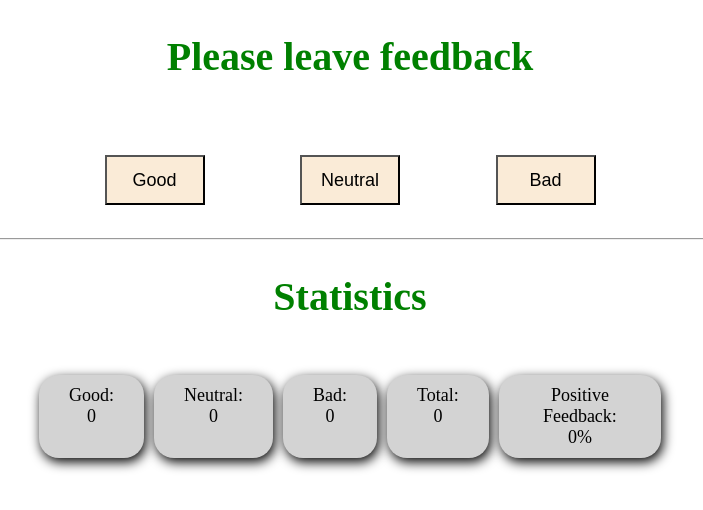
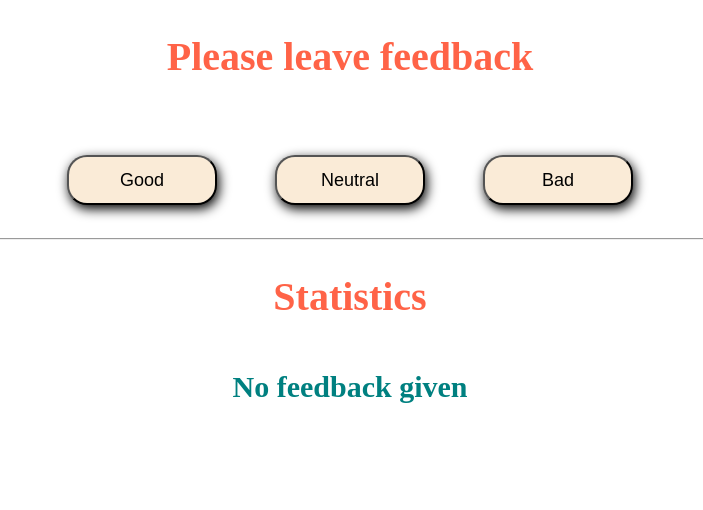
Before and after one commit to sepaev/goit-react-hw-02-feedback, a React (Create React App) app: page / in a window 1280 px wide. Shown: the top 510 px of the page, without its empty margins (290-993 px from the left). Built offline with nearby package versions, Linux system fonts and the light colour scheme.

Commit message:
task 4/4

```diff
--- a/src/components/Feedback/Feedback.jsx
+++ b/src/components/Feedback/Feedback.jsx
@@ -2,6 +2,7 @@ import { Component, Fragment } from "react";
 import FeedbackOptions from "./FeedbackOptions ";
 import Statistics from "./Statistics";
 import { Section } from "./Section";
+import { Notification } from "./Notification";
 
 export class Feedback extends Component {
   state = { good: 0, neutral: 0, bad: 0 };
@@ -28,7 +29,7 @@ export class Feedback extends Component {
 
   getStaticChildren = () => {
     const total = this.countTotalFeedback();
-    return (
+    return total ? (
       <Statistics
         good={this.state.good}
         neutral={this.state.neutral}
@@ -36,6 +37,8 @@ export class Feedback extends Component {
         total={total}
         positivePercentage={this.countPositiveFeedbackPercentage(total)}
       />
+    ) : (
+      <Notification message="No feedback given" />
     );
   };
 
--- a/src/components/Feedback/Feedback.styled.jsx
+++ b/src/components/Feedback/Feedback.styled.jsx
@@ -6,18 +6,25 @@ export const SectionStyled = styled.section`
   text-align: center;
 `;
 export const TitleH1 = styled.h1`
-  color: green;
+  color: tomato;
   font-size: 40px;
+  margin-bottom: 50px;
+`;
+export const TitleH2 = styled.h1`
+  color: teal;
+  font-size: 30px;
   margin-bottom: 50px;
 `;
 
 export const FeedbackButtonBtn = styled.button`
   background-color: antiquewhite;
   padding: 10px;
-  min-width: 100px;
+  min-width: 150px;
   height: 50px;
   font-size: 18px;
   margin: 20px;
+  border-radius: 20px;
+  filter: drop-shadow(2px 4px 6px black);
 `;
 
 export const ListDiv = styled.div`
@@ -29,8 +36,8 @@ export const ItemLi = styled.li`
   list-style: none;
   margin: 5px;
   background-color: lightgray;
-  border-radius: 20px;
-  filter: drop-shadow(2px 4px 6px black);
+  border: 2px solid grey;
+  min-width: 150px;
 `;
 export const ItemButtonLi = styled.li`
   list-style: none;
--- /dev/null
+++ b/src/components/Feedback/Notification.jsx
@@ -0,0 +1,9 @@
+import { SectionStyled, TitleH2 } from "./Feedback.styled";
+
+export const Notification = ({ message }) => {
+  return (
+    <SectionStyled>
+      <TitleH2>{message}</TitleH2>
+    </SectionStyled>
+  );
+};
```
